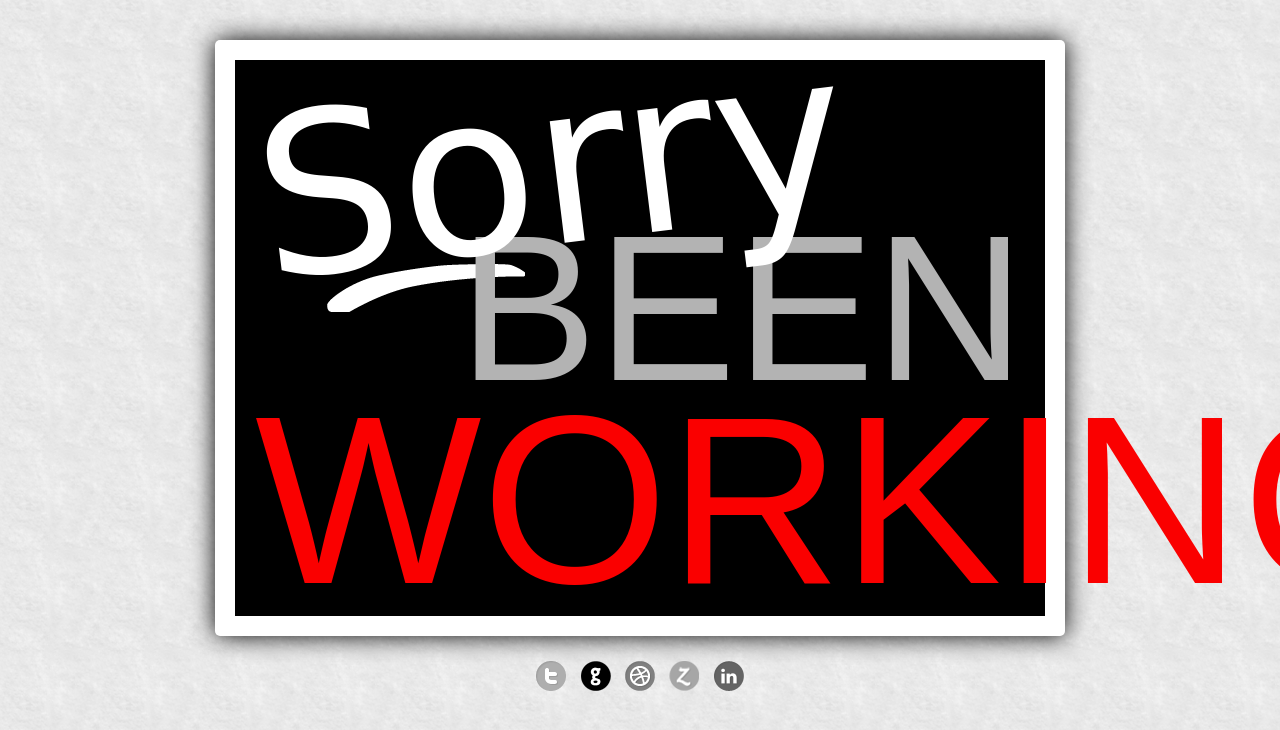
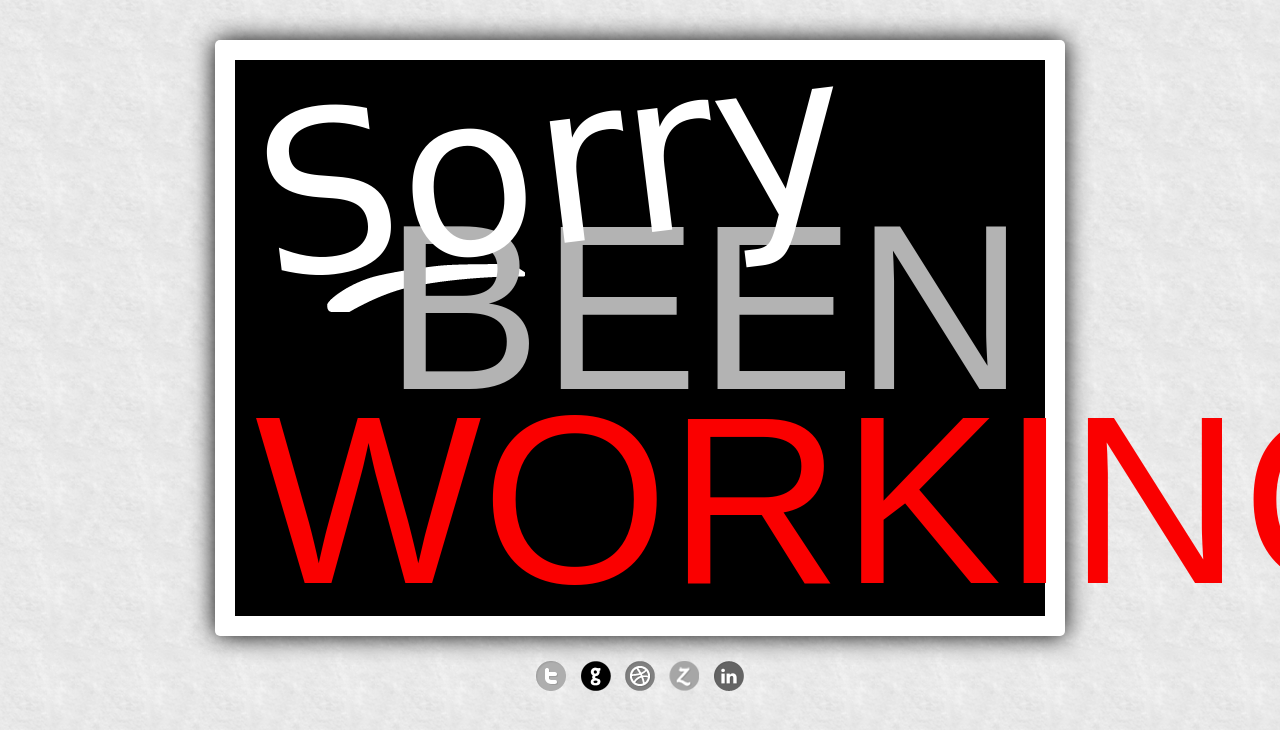
Before and after one commit to kristoferjoseph/kristoferjoseph.github.com, a plain HTML site: page index.html in a window 1280 px wide. Shown: the top 730 px of the page. Drawn offline with nearby package versions, Linux system fonts and the light colour scheme.

Commit message:
Pumped up fotn size for alignment

```diff
--- a/css/styles.css
+++ b/css/styles.css
@@ -127,7 +127,7 @@ table {
 .been {
   color: #b3b3b3;
   float: right;
-  font-size: 13em;
+  font-size: 14.7em;
   margin-top: -100px;
 }
 
```
